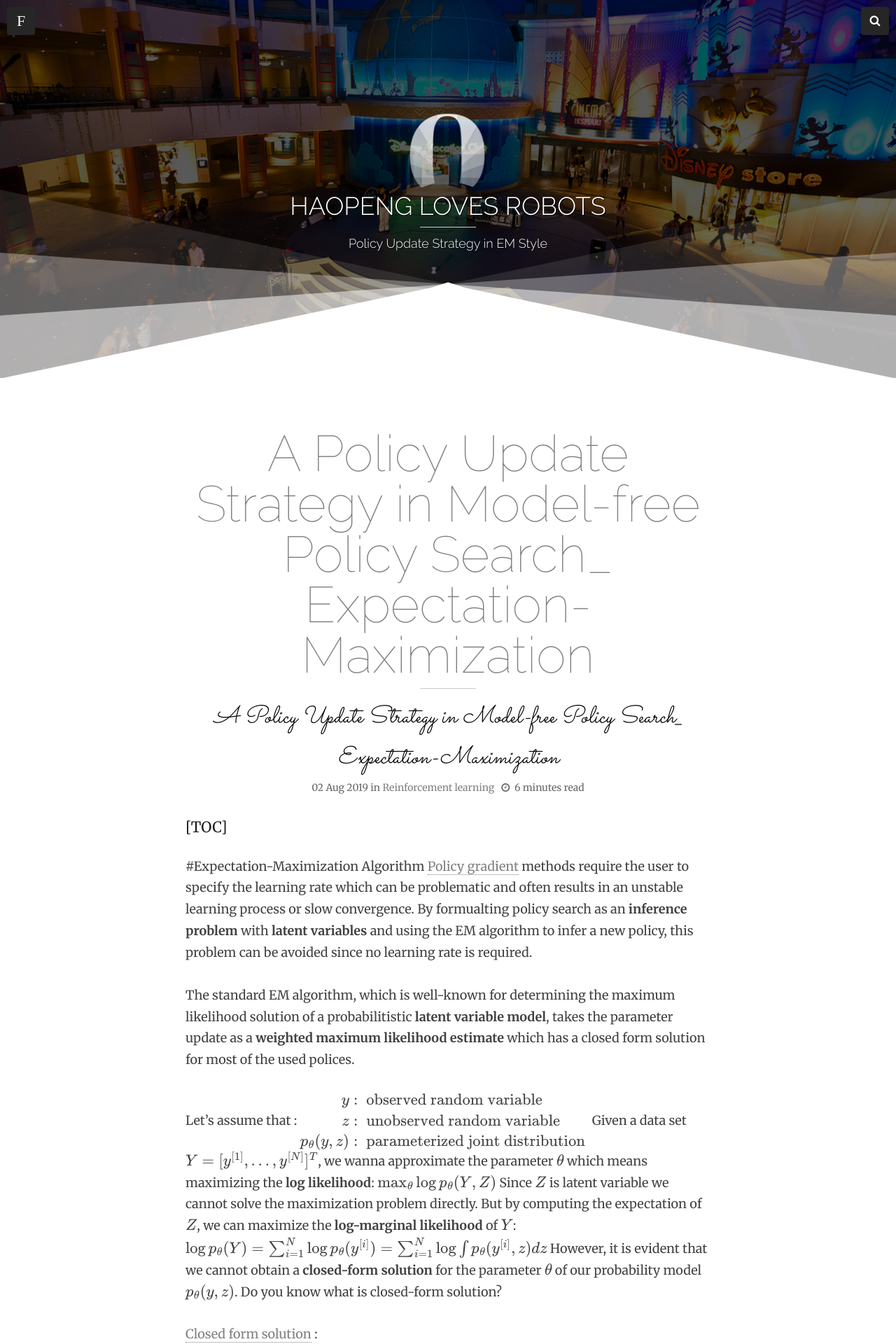
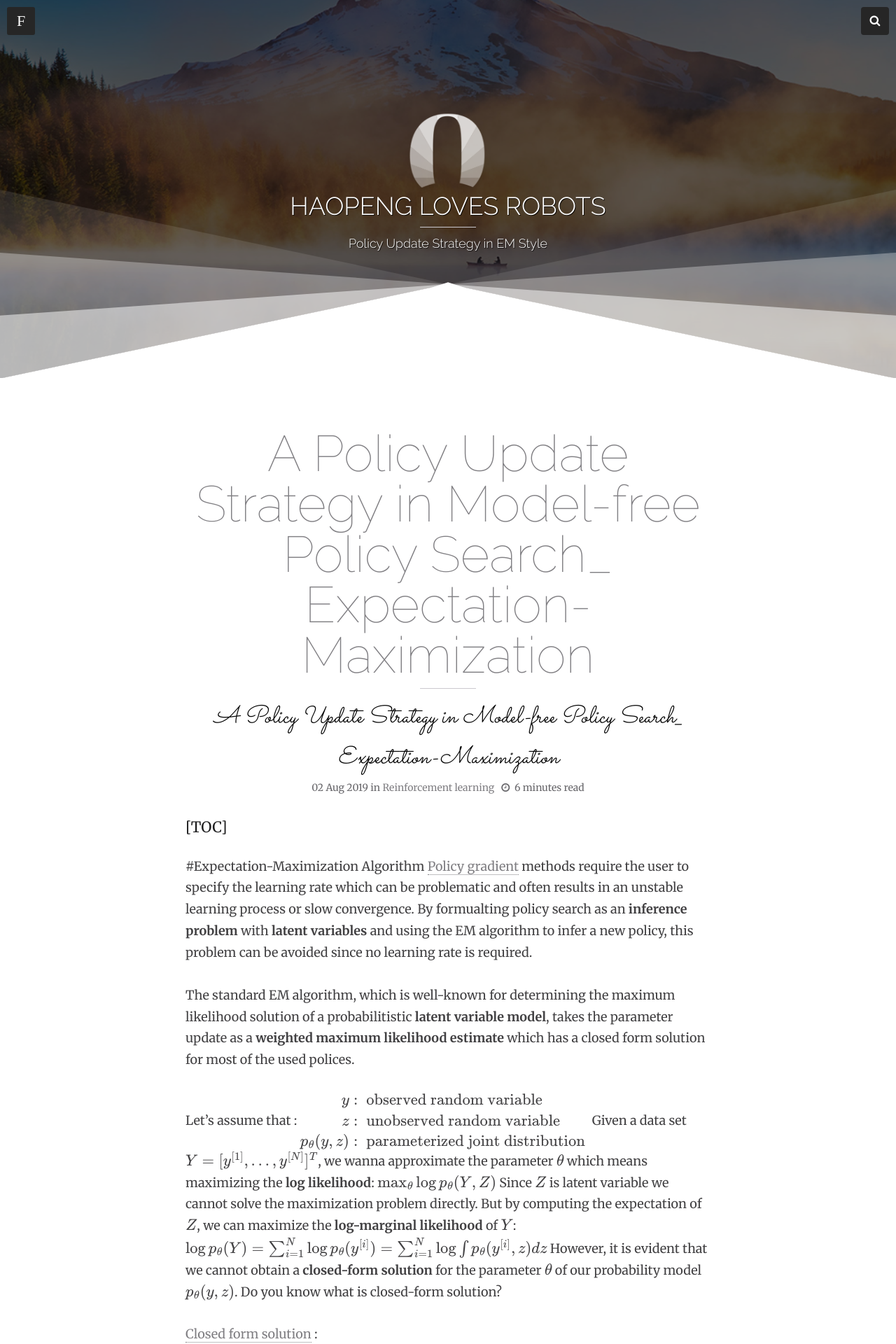
Before and after one commit to philthinker/philthinker.github.io, a Jekyll site: the page built from _posts/2019-8-2-APolicyUpdateStrategyinModel-freePolicySearchExpectation-Maximization.md, in a window 1280 px wide. Shown: the top 1920 px of the page at 70% size. Built offline with Jekyll 4.4.1, drawn with Linux system fonts in a browser that asks for light colours; formulas are drawn with MathJax 3; comment, search, counter and statistics services are not loaded.

```diff
--- a/_config.yml
+++ b/_config.yml
@@ -3,7 +3,7 @@ description:      Welcome to the world of AI robots
 logo:             omikron.png
 disqus_shortname: philthinker
 # Assign a default image for your site's header and footer
-default_bg:       default_bg.jpg
+default_bg:       BingWallPaper-2019-07-29.jpg
 search:           true
 share:            true
 # Read Time is a calculator tp provide post read-time based on word count. Usage is recommended.
```
Also changed, not shown: _posts/2019-8-2-APolicyUpdateStrategyinModel-freePolicySearchExpectation-Maximization.md (+1 -1 lines), images/BingWallPaper-2019-07-29.jpg (added).
